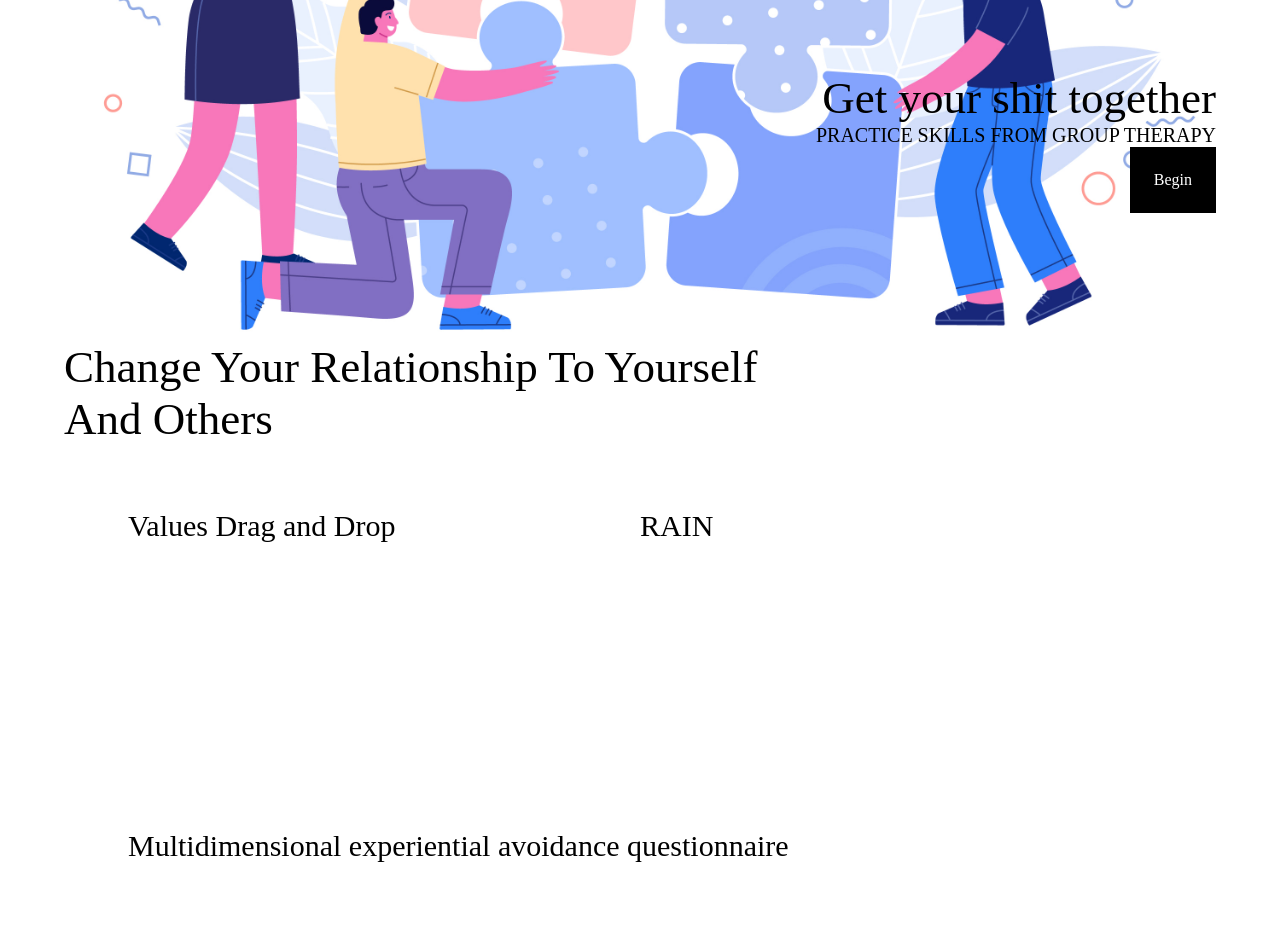
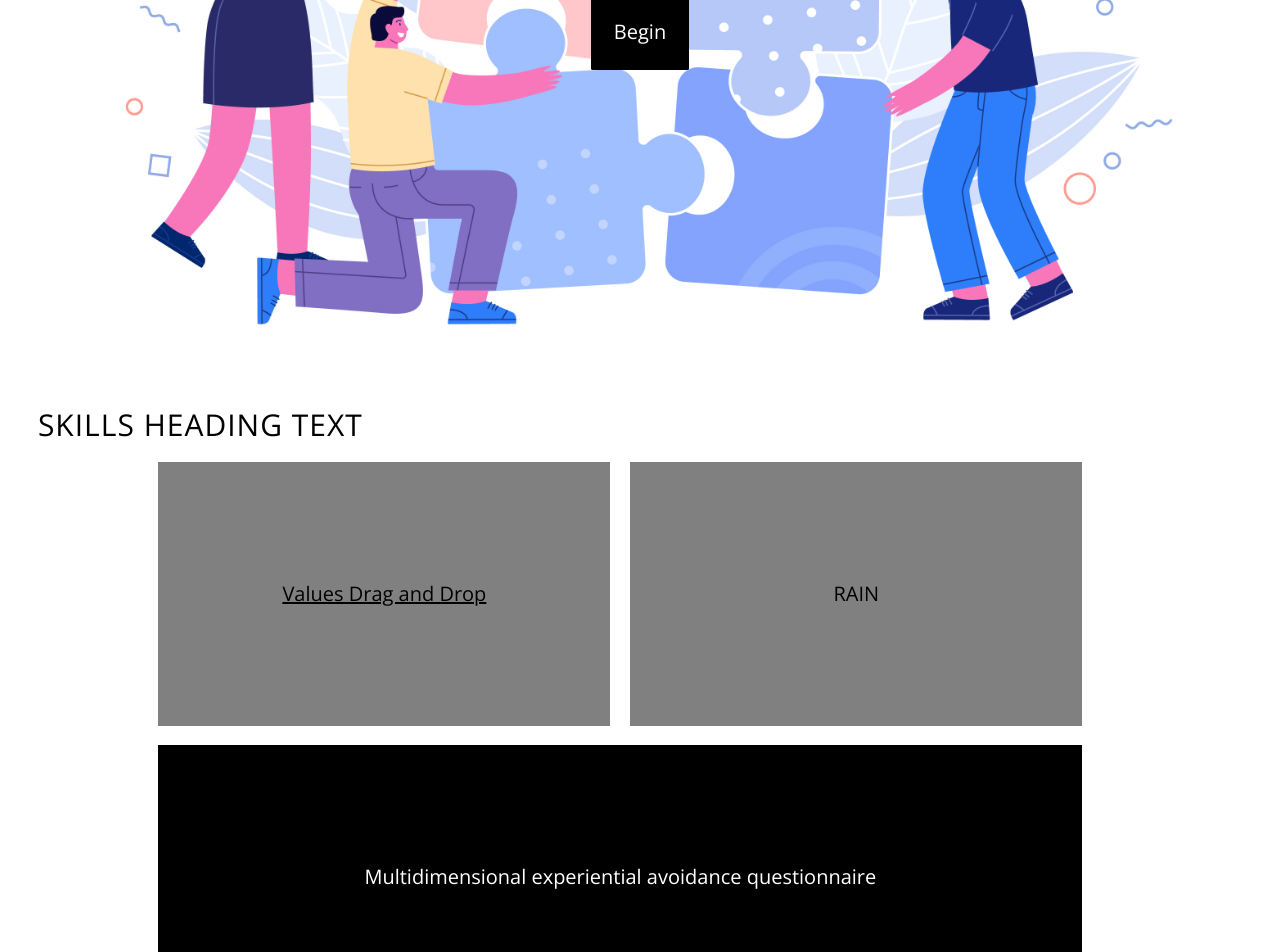
Before and after one commit to TeresaRosinski/gyst, a React (Create React App) app: page / in a window 1280 px wide. Shown: the part 460-1412 px from the top of the page. Built offline with nearby package versions, Linux system fonts and the light colour scheme.

Commit message:
beginnings of value page

```diff
--- a/package.json
+++ b/package.json
@@ -8,6 +8,8 @@
     "@testing-library/user-event": "^12.1.10",
     "react": "^17.0.2",
     "react-dom": "^17.0.2",
+    "react-router": "^5.2.0",
+    "react-router-dom": "^5.2.0",
     "react-scripts": "4.0.3",
     "web-vitals": "^1.0.1"
   },
--- a/src/App.css
+++ b/src/App.css
@@ -1,7 +1,30 @@
+@import url('https://fonts.googleapis.com/css2?family=Open+Sans:ital,wght@0,300;0,400;0,600;0,700;0,800;1,300;1,400;1,600;1,700;1,800&display=swap');
 *{
   box-sizing: border-box;
   margin: 0;
   padding: 0;
+}
+body{
+  font-family: 'Open Sans', sans-serif;
+  font-size: 20px;
+  line-height: 150%;
+  margin: 2%;
+}
+.largeText{
+  font-size:200%;
+  margin:1%;
+  letter-spacing: 2px;
+}
+.mediumText{
+  font-size: 150%;
+  margin: 1%;
+  letter-spacing: 1px;
+}
+.uppercase{
+  text-transform: uppercase;
+}
+.capitalize{
+  text-transform: capitalize;
 }
 .landingScreen{
   width: 100%;
@@ -10,7 +33,6 @@
   background-size: contain;
   background-repeat: no-repeat;
 }
-
 .navBar{
   display: flex;
   flex-direction: row;
@@ -18,7 +40,6 @@
   width: auto;
   align-items: flex-end;
   padding: 3%;
-
 }
 .navBar li{
   list-style: none;
@@ -32,17 +53,13 @@
   flex-direction: row;
   justify-content: flex-start;
   width: 33%;
-
 }
 .centerTabs{
   display: flex;
   flex-direction: row;
   justify-content: center;
   width: 33%;
-
-
 }
-
 .rightTabs{
   display: flex;
   flex-direction: row;
@@ -53,32 +70,21 @@
   display: flex;
   flex-direction: column;
   height: 80vh;
-  justify-content: flex-end;
-  align-items: flex-end;
+  justify-content: center;
+  align-items: center;
   padding: 5%;
-}
-.large_text{
-  font-size: 45px;
-}
-.medium_text{
-  font-size: 30px;
-}
-.small_text{
-  font-size: 20px;
-}
-.uppercase{
-  text-transform: uppercase;
 }
 .begin_button{
   border: 1px solid black;
   background-color: black;
+  border-radius: 2%;
   color: white;
   padding: 2%;
 }
 .left_title{
   width: 66%;
-  padding: 5%;
-  text-transform: capitalize;
+  margin-top:8%;
+
 }
 .skills_set{
   display: flex;
@@ -87,16 +93,40 @@
   width: 80%;
   margin-left: 10%;
   margin-right: 10%;
+}
+.skillBox{
+  height:33vh;
+  margin:1%;
+  text-align: center;
+  display: flex;
+  flex-direction: column;
+  align-items: center;
+  justify-content: center;
+}
 
+.darkBackground{
+  background-color: black;
+  color: white;
 }
-.width_40{
-  width: 50%;
-  height: 40vh;
+.lightBackground{
+background-color: grey;
+color: black;
 }
-.width_80{
-  width: 100%;
-  height: 40vh;
+.width_50{
+  width: 46%;
 }
-.skill_set p{
-  text-align: center;
+.width_100{
+  width: 94%;
 }
+.valuesPage{
+  display: flex;
+  flex-direction: column;
+  justify-content: flex-start;
+  align-items: flex-start;
+}
+.valuesDrag_section{
+  display: flex;
+  flex-direction: row;
+  justify-content: flex-start;
+  align-items: flex-start;
+}
--- a/src/App.js
+++ b/src/App.js
@@ -1,11 +1,18 @@
-import './App.css';
-import Home from '../src/pages/home';
+import "./App.css";
+import React from "react";
+import { BrowserRouter as Router, Switch, Route, Link } from "react-router-dom";
+import Home from "../src/pages/home";
+import Values from "../src/pages/values";
 
 function App() {
   return (
-    <div className="App">
-     <Home />
-    </div>
+    <Router>
+      <Switch>
+        <Route exact path="/" component={Home} />
+        <Route exact path="/values" component={Values} />
+        </Switch>
+
+    </Router>
   );
 }
 
--- a/src/pages/home.jsx
+++ b/src/pages/home.jsx
@@ -1,4 +1,11 @@
 import "../App.css";
+import React from "react"
+import {
+  BrowserRouter as Router,
+  Switch,
+  Route,
+  Link
+} from "react-router-dom";
 import { peoplePuzzle } from "../media/people_puzzle.png";
 
 function Home() {
@@ -19,16 +26,16 @@ function Home() {
         </div>
       </ul>
       <div className="homePage_text">
-        <p className="large_text">Get your shit together</p>
-        <p className="small_text uppercase">practice skills from Group Therapy</p>
+        <p className="largeText">Get your shit together</p>
+        <p className="uppercase">practice skills from Group Therapy</p>
         <p className="begin_button">Begin</p>
       </div>
       <div className="skills_section">
-        <p className="large_text left_title">Change your relationship to yourself and others</p>
+        <p className="mediumText capitalize left_title">SKILLS HEADING TEXT</p>
         <div className="skills_set">
-          <p className="medium_text width_40">Values Drag and Drop</p>
-          <p className="medium_text width_40">RAIN</p>
-          <p className="medium_text width_80">Multidimensional experiential avoidance questionnaire</p>
+          <Link to="/values" className="width_50 skillBox lightBackground">Values Drag and Drop</Link>
+          <p className="width_50 skillBox lightBackground">RAIN</p>
+          <p className="width_100 skillBox darkBackground">Multidimensional experiential avoidance questionnaire</p>
         </div>
       </div>
     </div>
--- a/src/pages/values.jsx
+++ b/src/pages/values.jsx
@@ -0,0 +1,38 @@
+import "../App.css";
+import React from "react";
+import { BrowserRouter as Router, Switch, Route, Link } from "react-router-dom";
+
+function Values() {
+  const draggable_list = document.getElementById("draggable_list");
+  const valuesList = ["family", "love", "respect"];
+  //store list items
+
+  const valueItems = [];
+  let dragStartIndex;
+
+  //Insert List items into DOM
+  function createList() {
+    [...valuesList].forEach((value, index) => {
+      const valueItem = document.createElement("li");
+      valueItem.setAttribute("data-index", index);
+      valueItem.innerHTML = `<span className="number">${index + 1}</span>
+      <div className="draggable" draggable="true">
+      <p className="value_name">${value}</p>
+      </div>`;
+      valueItems.push(valueItem);
+      draggable_list.appendChild(valueItem);
+    });
+  }
+  createList();
+  return (
+    <div className="valuesPage">
+      <p className="largeText">Values Sort</p>
+      <p>Directions for dragging and dropping values</p>
+      <p className="mediumText">Values List</p>
+
+      <ul className="draggable_list" id="draggable_list"></ul>
+
+    </div>
+  );
+}
+export default Values;
```
Also changed, not shown: 1 other file (tests, documents, lock files or other folders).
